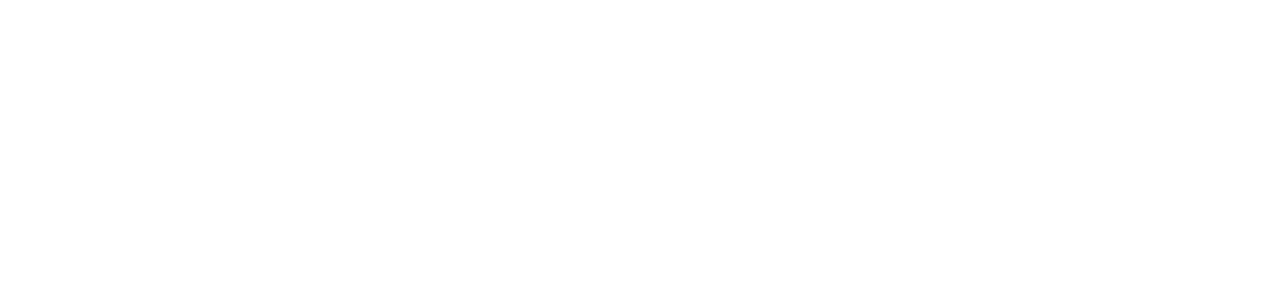
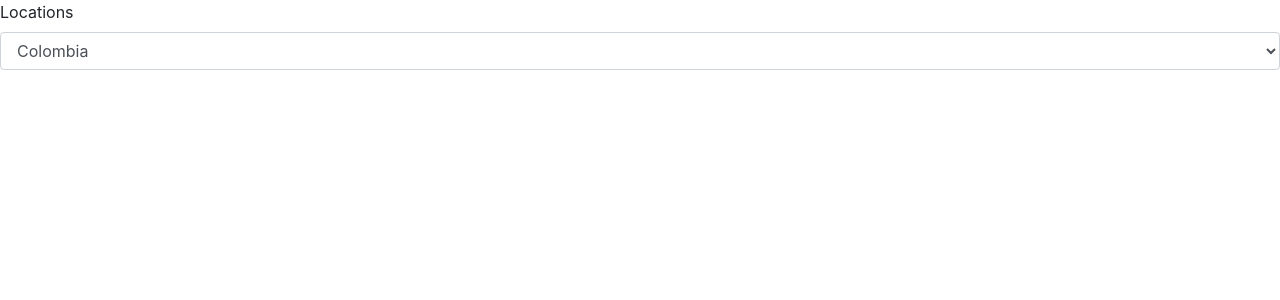
Before and after one commit to luisjavierjn/search-analyst, an Angular app in the folder src/main/webapp/: page /analyzer in a window 1280 px wide. Before the commit this address led to /. Shown: the top 300 px of the page. Built offline with nearby package versions, Linux system fonts and the light colour scheme.

Commit message:
adding functionality to analyzer

```diff
--- a/src/main/webapp/src/app/analyzer/analyzer.component.html
+++ b/src/main/webapp/src/app/analyzer/analyzer.component.html
@@ -1 +1,6 @@
-<p>analyzer works!</p>
+<div class="form-group">
+  <label for="location">Locations</label>
+  <select class="form-control" id="location" required>
+    <option *ngFor="let loc of locations" [value]="loc">{{loc}}</option>
+  </select>
+</div>
--- a/src/main/webapp/src/app/analyzer/analyzer.component.ts
+++ b/src/main/webapp/src/app/analyzer/analyzer.component.ts
@@ -1,4 +1,5 @@
 import { Component, OnInit } from '@angular/core';
+import { Company } from '../models/company.model';
 
 @Component({
   selector: 'app-analyzer',
@@ -7,9 +8,20 @@
 })
 export class AnalyzerComponent implements OnInit {
 
+  locations = ['Colombia', 'Estados Unidos', 'Canada', 'Panama'];
+
+  model = new Company("abc", 'Software Developer', "USD", 'yes');
+
+  submitted = false;
+
+  onSubmit() { this.submitted = true; }
+
   constructor() { }
 
   ngOnInit(): void {
   }
 
+  // TODO: Remove this when we're done
+  get diagnostic() { return JSON.stringify(this.model); }
+
 }
--- a/src/main/webapp/src/app/app.routing.ts
+++ b/src/main/webapp/src/app/app.routing.ts
@@ -1,7 +1,9 @@
 import { RouterModule, Routes } from '@angular/router';
+import {AnalyzerComponent} from "./analyzer/analyzer.component";
 import {InitialSetupComponent} from "./initial-setup/initial-setup.component";
 
 const routes: Routes = [
+  { path: 'analyzer', component: AnalyzerComponent },
   {path : '', component : InitialSetupComponent}
 ];
 
--- a/src/main/webapp/src/app/initial-setup/initial-setup.component.ts
+++ b/src/main/webapp/src/app/initial-setup/initial-setup.component.ts
@@ -25,7 +25,7 @@
     }
     this.searchService.getCompaniesByInitialSetup(payload).subscribe(data => {
       if(data.status === 200) {
-        console.log(data.result);
+        //console.log(data.result);
         this.router.navigate(['analyzer']);
       }else {
         this.invalidInitialSetup = true;
--- /dev/null
+++ b/src/main/webapp/src/app/models/company.model.ts
@@ -0,0 +1,10 @@
+export class Company {
+
+  constructor(
+    public id: string,
+    public objective: string,
+    public currency: string,
+    public remote: string
+  ) {  }
+
+}
--- a/src/main/webapp/src/app/services/search.service.ts
+++ b/src/main/webapp/src/app/services/search.service.ts
@@ -6,7 +6,8 @@
 @Injectable()
 export class SearchService {
 
-  baseQueryUrl: string = '/search/';//'http://localhost:8080/search/';
+  //baseQueryUrl: string = '/search/';
+  baseQueryUrl: string = 'http://localhost:8080/search/';
   query: string = '0/1/false';
 
   constructor(private http: HttpClient) { }
```
